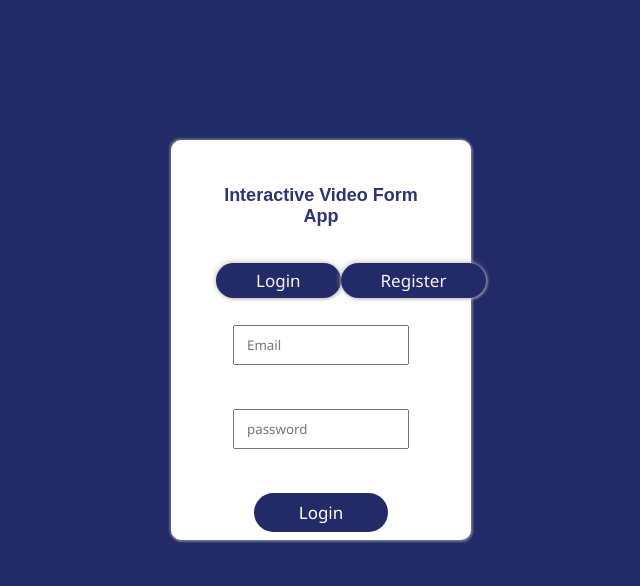
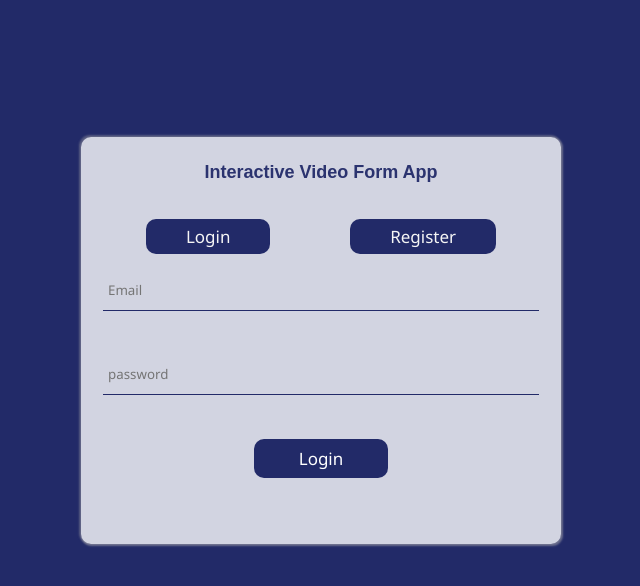
Before and after one commit to TunarshBee/appClickAssessment, a React (Create React App) app: page / in a window 1280 px wide. Shown: the top 586 px of the page, without its empty margins (319-959 px from the left). Built offline with nearby package versions, Linux system fonts and the light colour scheme.

Commit message:
changed the home stylings

```diff
--- a/src/components/UserId/Index.css
+++ b/src/components/UserId/Index.css
@@ -1,10 +1,12 @@
 :root{
-    --buttonColor:rgb(125, 69, 27);
-    --buttonHover:rgba(125, 69, 27, .5);
+    --buttonColor: rgb(34, 42, 104);
+  --buttonHover: rgba(34, 42, 104, .95);
     --backgroundColor:rgb(228, 226, 226);
     --boxShadow: 1px 1px 2px 1px rgba(180, 179, 179, 0.493),
             -1px -1px 2px 1px rgba(170, 167, 167, 0.383);
 }
+
+
 
 .index {
     margin: 40px auto;
@@ -18,15 +20,14 @@
 }
 .viewModal {
     margin: 10px;
-    padding: 40px;
-    /* border: solid 1px blue; */
+    padding: 20px;
+
     justify-content: center;
-    height: 400px;
+    height: fit-content;
 
-    width: 300px;
-    min-height: 400px;
+    width: 100%;
 
-    background-color: white;
+    background-color: rgba(255, 255, 255, .8);
     border-radius: 10px;
     box-shadow: var(--boxShadow);
 }
@@ -54,40 +55,42 @@
 .viewModal .btnBoxx .Tbtn {
     margin: auto;
     padding: 6px 40px;
-    /* width: 100px;
-    height: auto; */
+
     border: none;
     display: flex;
 
-    border-radius: 20px;
+    border-radius: 10px;
     background-color: var(--buttonColor);
     color: whitesmoke;
     font-size: 17px;
     font-weight: lighter;
 
-    box-shadow: 1px 1px 2px 1px rgba(182, 179, 179, 0.52),
-        -1px -1px 5px 1px rgba(182, 179, 179, 0.52);
+    transition: .8s all ease-in-out;
+    box-shadow: var(--buttonColor);
 }
 
 .viewModal .btnBoxx .Tbtn:hover {
-    background-color: var(--buttonHover);
+    background-color: white;
+    color: var(--buttonColor);
+    border: 3px solid var(--buttonColor);
 }
 
 form {
-    margin: 20px;
     padding: 2px;
     max-width: 100%;
 }
 form input {
     margin: auto;
-    padding: 3px 5px 3px 12px;
     display: flex;
     position: relative;
-
-
     width: 100%;
     height: 40px;
-
+    padding: 3px 5px;
+    border: none;
+    border-bottom: solid 1px var(--buttonColor);
+    background-color: transparent;
+    color: var(--buttonColor)
+     ;
 }
 
 form #btn {
@@ -98,12 +101,15 @@ form #btn {
     border: none;
     background-color: var(--buttonColor);
     font-size: 17px;
-    border-radius: 30px;
+    border-radius: 10px;
+    transition: .8s all ease-in-out;
     color: white;
 }
 
 form #btn:hover {
-    background-color: var(--buttonHover);
+    background-color: white;
+    color: var(--buttonColor);
+    border: 3px solid var(--buttonColor);
 }
 
 form p {
```
